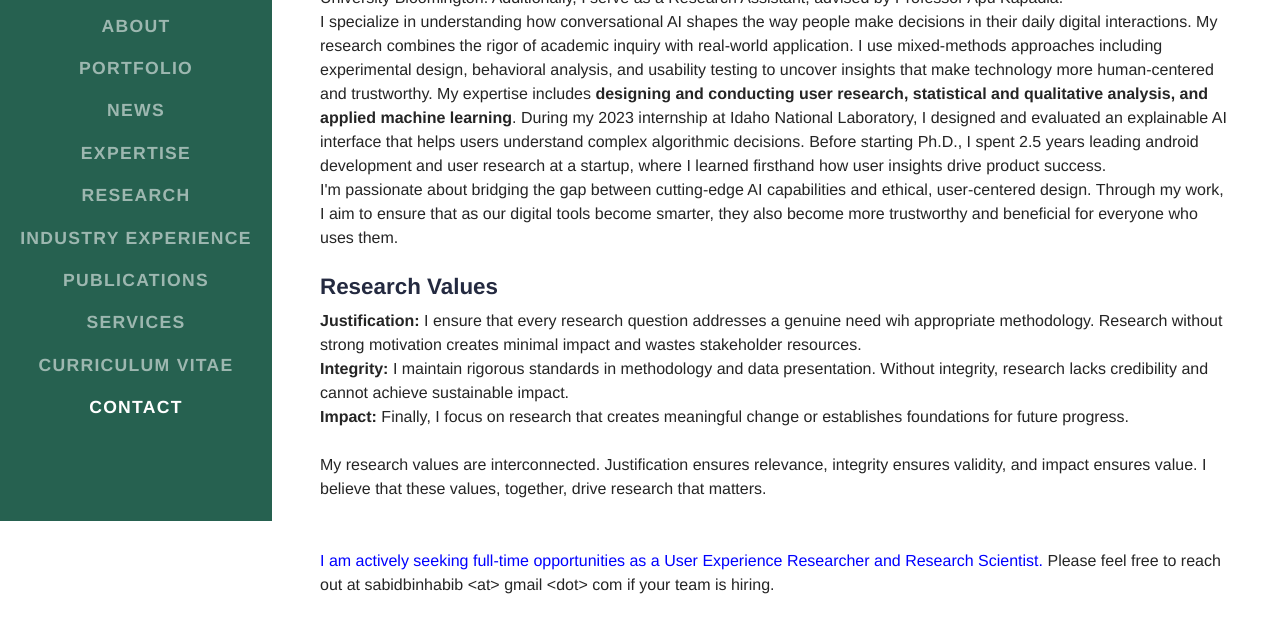
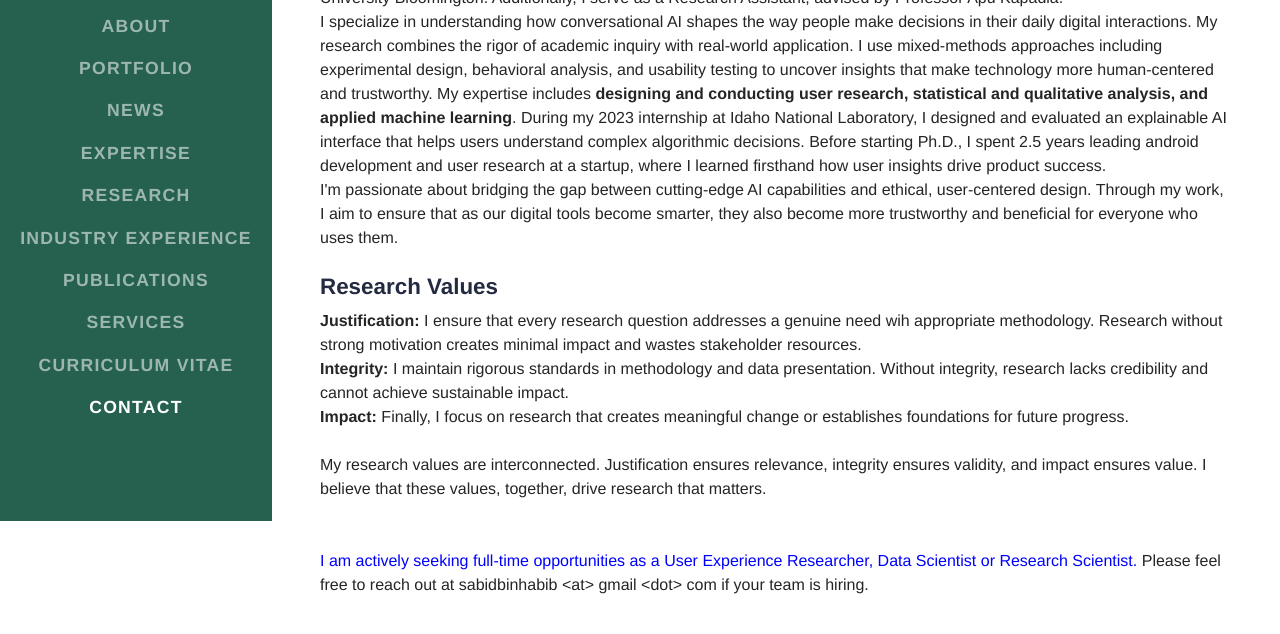
Before and after one commit to sabid-habib/sabid-habib.github.io, a website: page index.html in a window 1280 px wide. Shown: the part 279-913 px from the top of the page. Drawn offline with nearby package versions, Linux system fonts and the light colour scheme; a web font is replaced by a local one.

Commit message:
open to work

```diff
--- a/index.html
+++ b/index.html
@@ -80,7 +80,7 @@
                     </div>
 
 
-                                        <p><span style="color: blue;">I am actively seeking full-time opportunities as a User Experience Researcher and Research Scientist. </span> Please feel free to reach out at sabidbinhabib &lt;at&gt; gmail &lt;dot&gt; com if your team is hiring. </p>
+                                        <p><span style="color: blue;">I am actively seeking full-time opportunities as a User Experience Researcher, Data Scientist or Research Scientist. </span> Please feel free to reach out at sabidbinhabib &lt;at&gt; gmail &lt;dot&gt; com if your team is hiring. </p>
 <br/>
 
 
```
